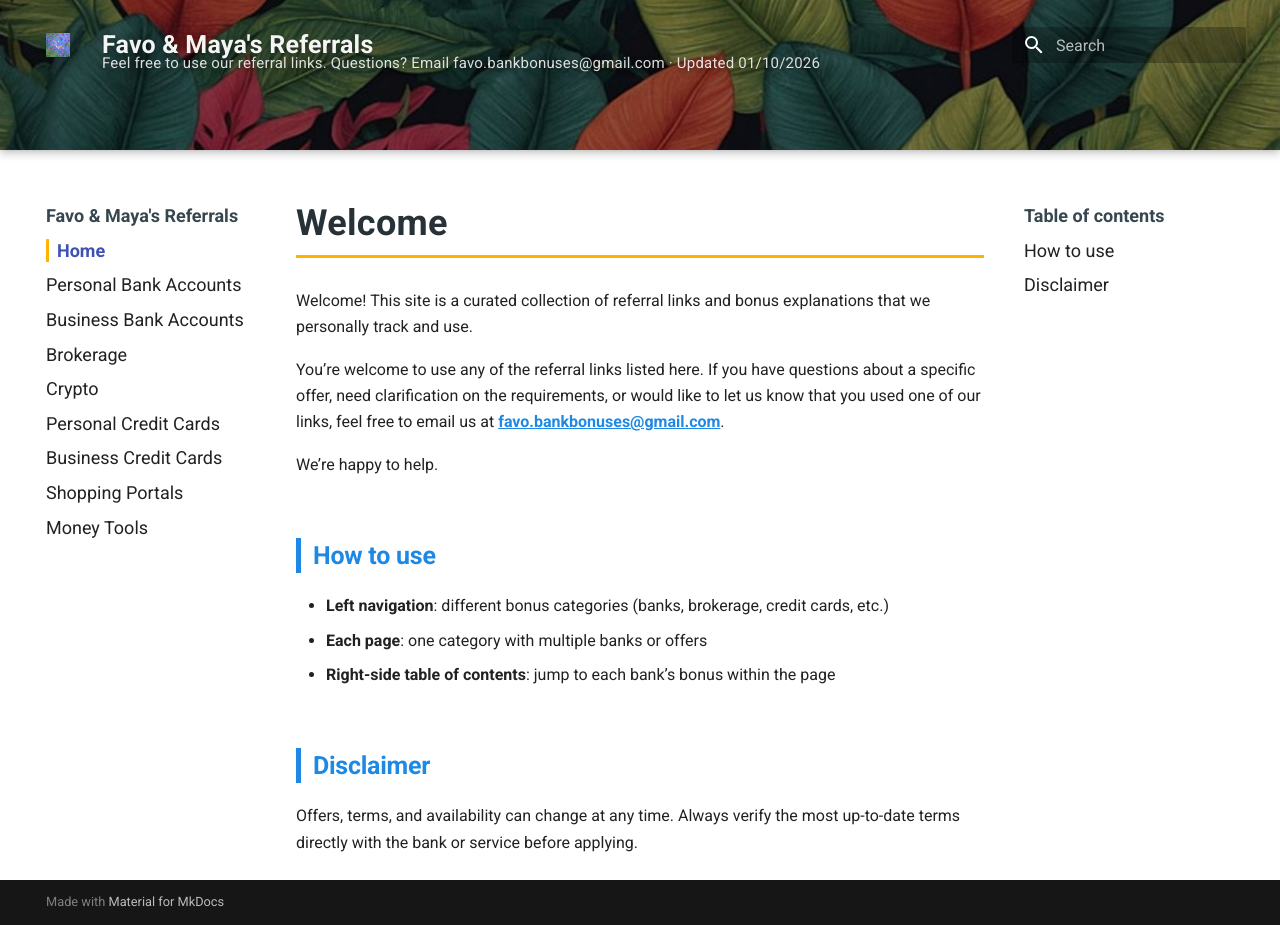
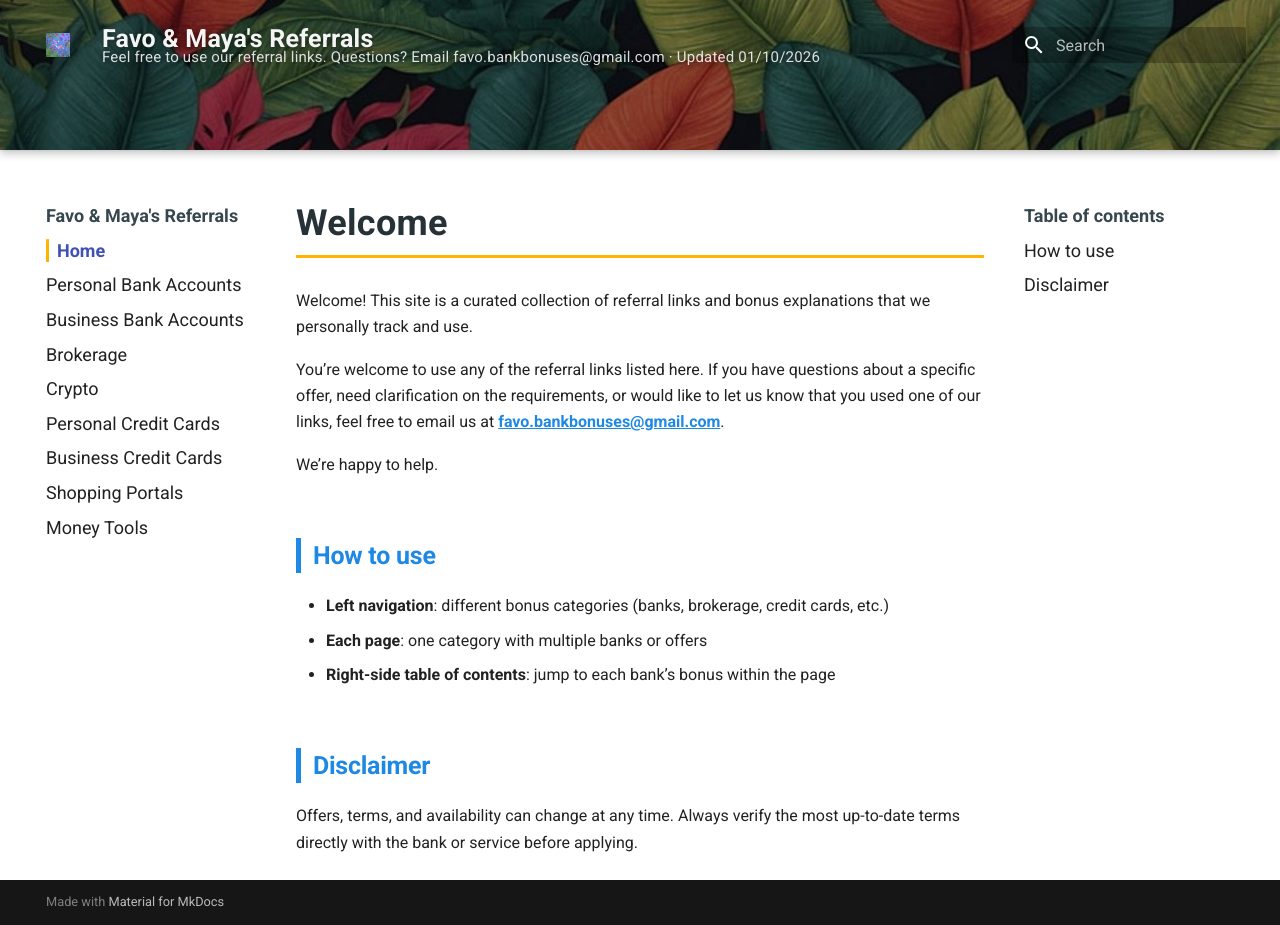
Before and after one commit to whispersofzephyr/favolinkhub-site, an MkDocs documentation site: the page built from docs/index.md, in a window 1280 px wide. Built offline with MkDocs 1.6.1 and Material for MkDocs 9.7.7, drawn with Linux system fonts in a browser that asks for light colours.

Commit message:
Update extra.css

```diff
--- a/docs/stylesheets/extra.css
+++ b/docs/stylesheets/extra.css
@@ -231,8 +231,8 @@
 
 /* Site title（Favo & Maya's Referrals） */
 .md-header__title {
-  margin-top: 12px;
-  margin-bottom: 6px; /* 和下面那行拉开一点 */
+  margin-top: 6px;
+  margin-bottom: 12px; /* 和下面那行拉开一点 */
 }
 
 /* 副标题（你那段说明文字） */
```
